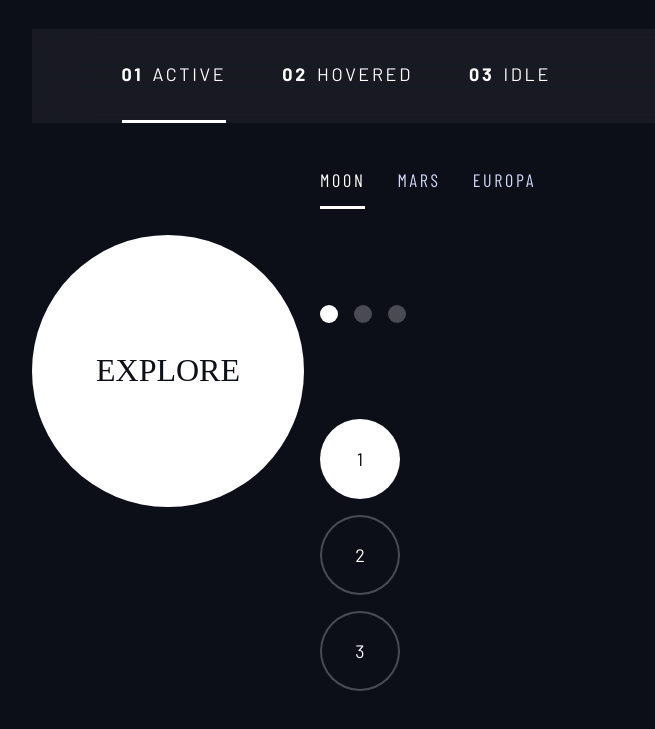
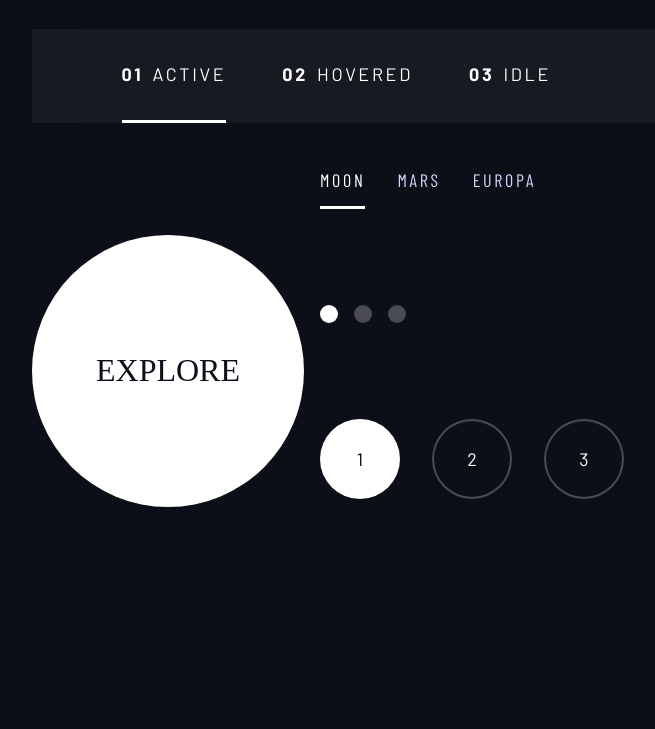
Before and after one commit to AlexNnof/space-tourism-website, a plain HTML site: page docs/design-system.html in a window 1280 px wide. Shown: the part 1371-2100 px from the top of the page, without its empty margins (4-659 px from the left). Drawn offline with nearby package versions, Linux system fonts and the light colour scheme; a script that the page names is missing; a web font is replaced by a local one.

Commit message:
fixed nr indicator

```diff
--- a/docs/design-system.html
+++ b/docs/design-system.html
@@ -124,11 +124,11 @@
                         </div>
 
                         <!-- Numbers -->
-                        <div class="numberd-indicators flex" style="flex-direction: column;">
-                            <button aria-selected="true"  class="text-white ff-serif-cond bg-dark">1</button>
-                            <button aria-selected="false" class="text-white ff-serif-cond bg-dark">2</button>
-                            <button aria-selected="false" class="text-white ff-serif-cond bg-dark">3</button>
-                        </div>
+                        <div class="tab-list numberd-indicators flex" role="tablist" aria-label="technology list">
+                            <button aria-selected="true"  aria-controls="launch-tab" class="text-white ff-serif-cond bg-dark">1</button>
+                            <button aria-selected="false" aria-controls="spaceport-tab" class="text-white ff-serif-cond bg-dark">2</button>
+                            <button aria-selected="false" aria-controls="capsule-tab"  class="text-white ff-serif-cond bg-dark">3</button>
+                          </div>
                     </div>
                 </div>
 
```
